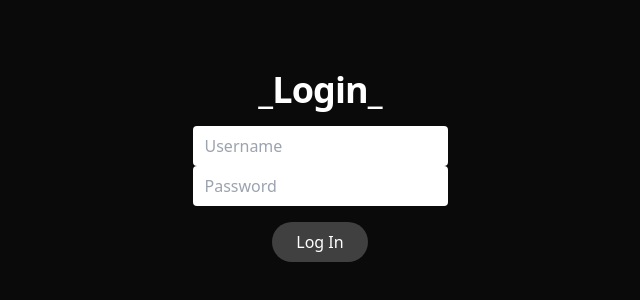
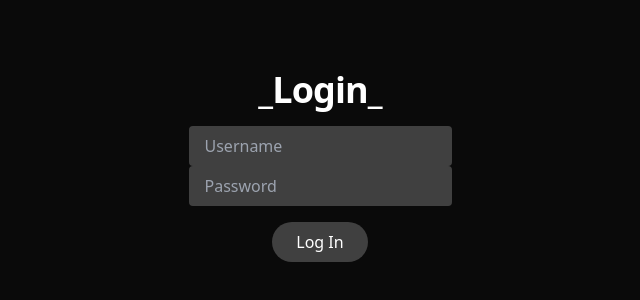
Before and after one commit to liztaliah/open_streams, a React (Vite) app in the folder frontend/: page /login in a window 1280 px wide. Shown: the part 234-534 px from the top of the page, without its empty margins (320-960 px from the left). Built offline with nearby package versions, Linux system fonts and the light colour scheme.

Commit message:
created input box component

```diff
--- /dev/null
+++ b/frontend/src/components/Input.jsx
@@ -0,0 +1,5 @@
+export default function Input({ className = "", ...props }) {
+  return (
+    <input className={`px-4 py-2 bg-neutral-700 ${className}`} {...props} />
+  );
+}
--- a/frontend/src/components/LoginForm.jsx
+++ b/frontend/src/components/LoginForm.jsx
@@ -2,6 +2,7 @@ import { useState } from "react";
 import { useNavigate } from "react-router-dom";
 import axios from "axios";
 import Button from "./Button";
+import Input from "./Input";
 
 function LoginForm() {
   const [form, setForm] = useState({ username: "", password: "" });
@@ -39,7 +40,7 @@ function LoginForm() {
     <div className="flex flex-col items-center justify-center min-h-screen px-4">
       <h1 className="text-4xl font-semibold mb-4 tracking-tight">_Login_</h1>
       <form onSubmit={handleSubmit} className="flex flex-col items-center">
-        <input
+        <Input
           name="username"
           value={form.username}
           onChange={handleChange}
@@ -47,7 +48,7 @@ function LoginForm() {
           required
           className="px-3 py-2 rounded"
         />
-        <input
+        <Input
           type="password"
           name="password"
           value={form.password}
```
